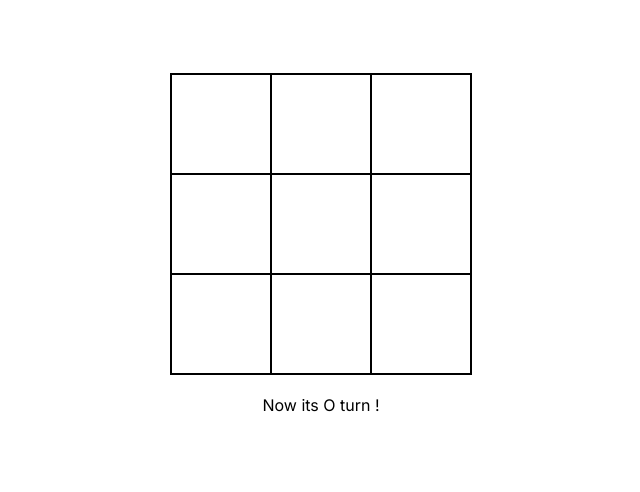
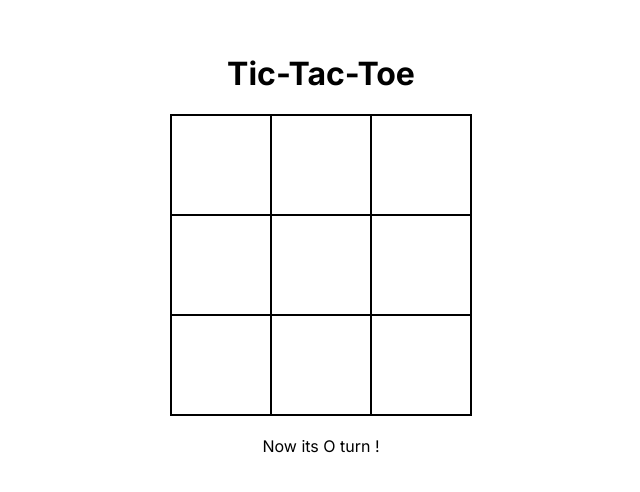
Before and after one commit to Reda-El-Masdouri/X_O_game, a Next.js app: page / in a window 1280 px wide. Shown: the part 154-646 px from the top of the page, without its empty margins (319-959 px from the left). Built offline with nearby package versions, Linux system fonts and the light colour scheme.

Commit message:
feat: add title

```diff
--- a/app/page.tsx
+++ b/app/page.tsx
@@ -37,6 +37,7 @@ export default function Home() {
 
   return (
     <div className='container'>
+      <h1>Tic-Tac-Toe</h1>
       <div className='gameboard'>
         {
           cells.map(
```
